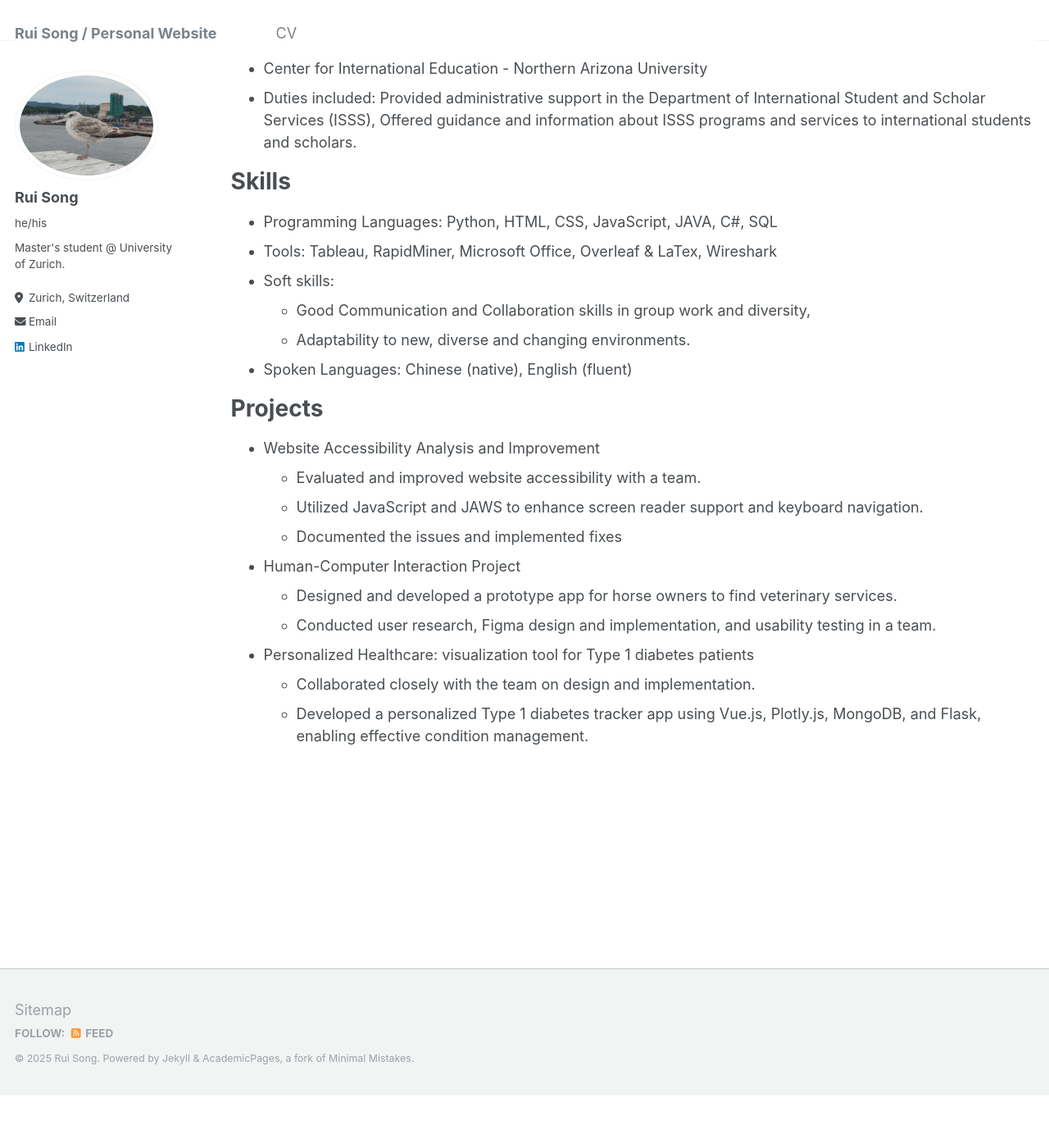
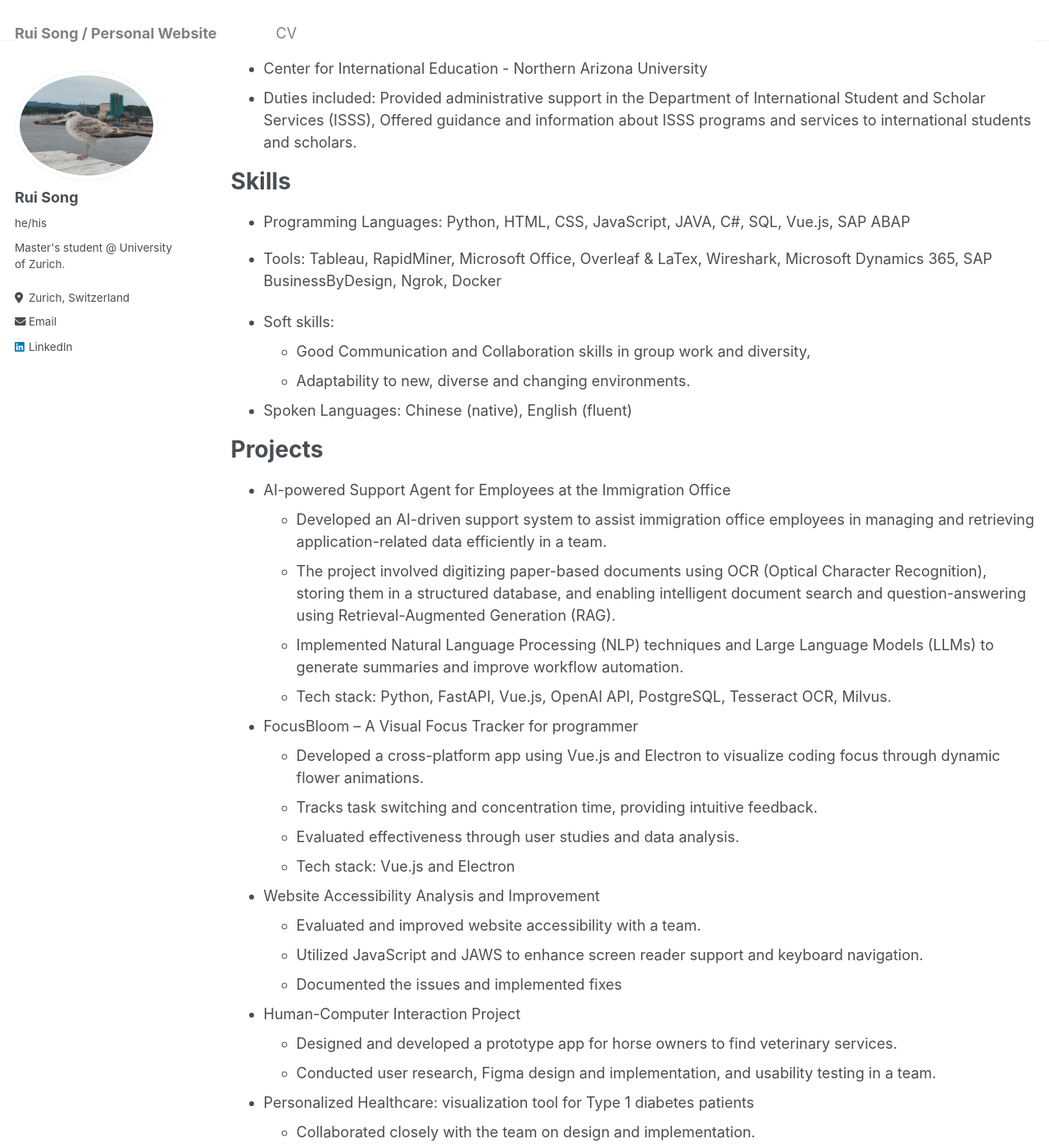
Before and after one commit to ruis0ng/ruis0ng.github.io, a Jekyll site: the page built from _pages/cv.md, in a window 1280 px wide and 1400 px high, scrolled down 315 px. Shown: the whole window at 82% size. Built offline with Jekyll 4.4.1, drawn with Linux system fonts in a browser that asks for light colours; before the commit the page ends 1652 px from its top, so only the background shows below that.

Commit message:
updated skills and projects.

```diff
--- a/_pages/cv.md
+++ b/_pages/cv.md
@@ -24,8 +24,9 @@ Work experience
 
 Skills
 ======
-* Programming Languages: Python, HTML, CSS, JavaScript, JAVA, C#, SQL
-* Tools: Tableau, RapidMiner, Microsoft Office, Overleaf & LaTex, Wireshark
+* Programming Languages: Python, HTML, CSS, JavaScript, JAVA, C#, SQL, Vue.js, SAP ABAP
+* Tools: Tableau, RapidMiner, Microsoft Office, Overleaf & LaTex, Wireshark, Microsoft  Dynamics 365, SAP BusinessByDesign, Ngrok, Docker
+
 * Soft skills:
   * Good Communication and Collaboration skills in group work and diversity,
   * Adaptability to new, diverse and changing environments.
@@ -33,6 +34,16 @@ Skills
 
 Projects
 ======
+* AI-powered Support Agent for Employees at the Immigration Office
+  * Developed an AI-driven support system to assist immigration office employees in managing and retrieving application-related data efficiently in a team.
+  * The project involved digitizing paper-based documents using OCR (Optical Character Recognition), storing them in a structured database, and enabling intelligent document search and question-answering using Retrieval-Augmented Generation (RAG).
+  * Implemented Natural Language Processing (NLP) techniques and Large Language Models (LLMs) to generate summaries and improve workflow automation.
+  * Tech stack: Python, FastAPI, Vue.js, OpenAI API, PostgreSQL, Tesseract OCR, Milvus.
+* FocusBloom – A Visual Focus Tracker for programmer
+  * Developed a cross-platform app using Vue.js and Electron to visualize coding focus through dynamic flower animations.
+  * Tracks task switching and concentration time, providing intuitive feedback.
+  * Evaluated effectiveness through user studies and data analysis.
+  * Tech stack: Vue.js and Electron
 * Website Accessibility Analysis and Improvement
   * Evaluated and improved website accessibility with a team.
   * Utilized JavaScript and JAWS to enhance screen reader support and keyboard navigation.
```
